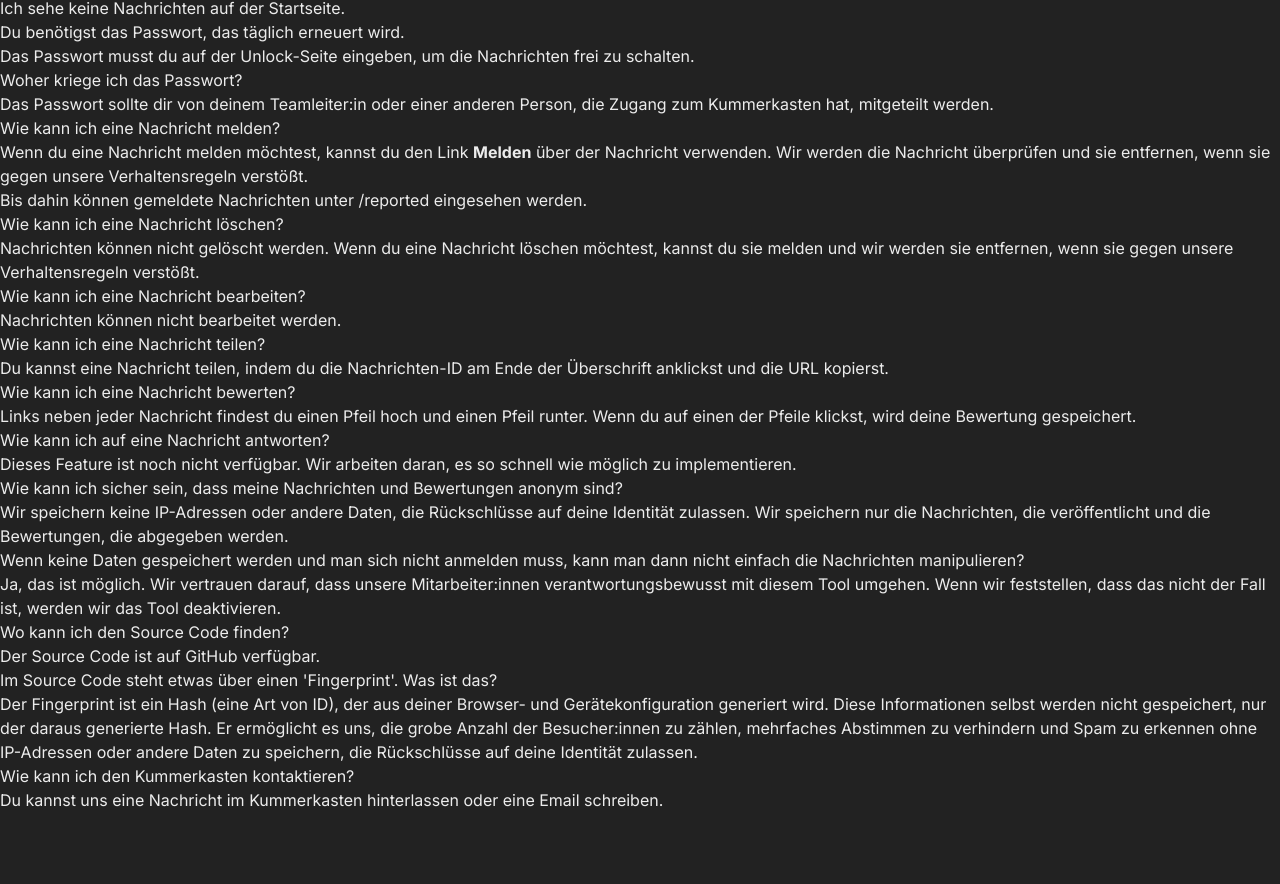
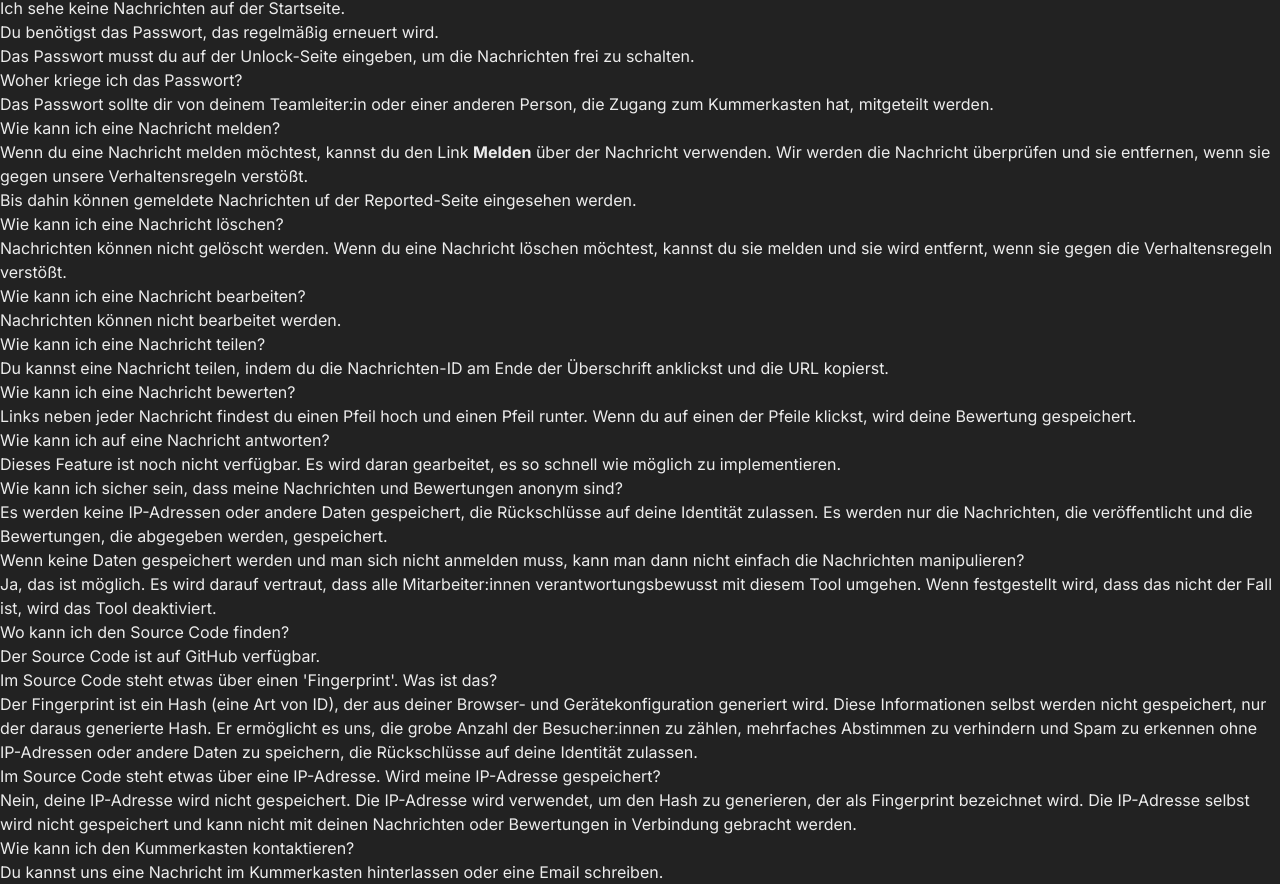
Before and after one commit to stefanluth/kummerkasten, a Next.js app: page /faq in a window 1280 px wide. Shown: the part 4252-5136 px from the top of the page. Before the commit the page ends 5064 px from the top, so only its background shows below. Built offline with nearby package versions, Linux system fonts and the light colour scheme.

Commit message:
update faq

```diff
--- a/app/faq/page.tsx
+++ b/app/faq/page.tsx
@@ -6,7 +6,7 @@ export default function About() {
     <div className="flex flex-col max-w-2xl gap-6 p-2 mx-auto">
       <FaqItem title="Was ist der Kummerkasten?">
         <p>
-          Obwohl wir eine offene Kommunikationskultur fördern, gibt es manchmal Fragen oder Meinungen, die man
+          Obwohl eine offene Kommunikationskultur gefördert wird, gibt es manchmal Fragen oder Meinungen, die man
           vielleicht nicht persönlich äußern möchte, aus Angst vor Konsequenzen oder einem möglichen Unbehagen bei der
           Diskussion von sensiblen Themen.
         </p>
@@ -21,7 +21,7 @@ export default function About() {
           und Feedback geben können, ohne sich zu outen.
         </p>
         <p>
-          Die Nachrichten werden nicht moderiert, aber wir behalten uns das Recht vor, Nachrichten zu entfernen, die
+          Die Nachrichten werden nicht moderiert, aber es wird das Recht vorbehalten, Nachrichten zu entfernen, die
           gegen die{' '}
           <Link href="/code-of-conduct" className="text-slate-300 underline">
             Verhaltensregeln
@@ -36,7 +36,7 @@ export default function About() {
         </p>
       </FaqItem>
       <FaqItem title="Ich sehe keine Nachrichten auf der Startseite.">
-        <p>Du benötigst das Passwort, das täglich erneuert wird.</p>
+        <p>Du benötigst das Passwort, das regelmäßig erneuert wird.</p>
         <p>
           Das Passwort musst du auf der{' '}
           <Link href="/unlock" className="text-slate-300 underline">
@@ -60,9 +60,9 @@ export default function About() {
           </Link>{' '}
           verstößt.
           <br />
-          Bis dahin können gemeldete Nachrichten unter{' '}
+          Bis dahin können gemeldete Nachrichten uf der{' '}
           <Link href="/reported" className="text-slate-300 underline">
-            /reported
+            Reported-Seite
           </Link>{' '}
           eingesehen werden.
         </p>
@@ -70,7 +70,7 @@ export default function About() {
       <FaqItem title="Wie kann ich eine Nachricht löschen?">
         <p>
           Nachrichten können nicht gelöscht werden. Wenn du eine Nachricht löschen möchtest, kannst du sie melden und
-          wir werden sie entfernen, wenn sie gegen unsere{' '}
+          sie wird entfernt, wenn sie gegen die{' '}
           <Link href="/code-of-conduct" className="text-slate-300 underline">
             Verhaltensregeln
           </Link>{' '}
@@ -93,18 +93,21 @@ export default function About() {
         </p>
       </FaqItem>
       <FaqItem title="Wie kann ich auf eine Nachricht antworten?">
-        <p>Dieses Feature ist noch nicht verfügbar. Wir arbeiten daran, es so schnell wie möglich zu implementieren.</p>
+        <p>
+          Dieses Feature ist noch nicht verfügbar. Es wird daran gearbeitet, es so schnell wie möglich zu
+          implementieren.
+        </p>
       </FaqItem>
       <FaqItem title="Wie kann ich sicher sein, dass meine Nachrichten und Bewertungen anonym sind?">
         <p>
-          Wir speichern keine IP-Adressen oder andere Daten, die Rückschlüsse auf deine Identität zulassen. Wir
-          speichern nur die Nachrichten, die veröffentlicht und die Bewertungen, die abgegeben werden.
+          Es werden keine IP-Adressen oder andere Daten gespeichert, die Rückschlüsse auf deine Identität zulassen. Es
+          werden nur die Nachrichten, die veröffentlicht und die Bewertungen, die abgegeben werden, gespeichert.
         </p>
       </FaqItem>
       <FaqItem title="Wenn keine Daten gespeichert werden und man sich nicht anmelden muss, kann man dann nicht einfach die Nachrichten manipulieren?">
         <p>
-          Ja, das ist möglich. Wir vertrauen darauf, dass unsere Mitarbeiter:innen verantwortungsbewusst mit diesem Tool
-          umgehen. Wenn wir feststellen, dass das nicht der Fall ist, werden wir das Tool deaktivieren.
+          Ja, das ist möglich. Es wird darauf vertraut, dass alle Mitarbeiter:innen verantwortungsbewusst mit diesem
+          Tool umgehen. Wenn festgestellt wird, dass das nicht der Fall ist, wird das Tool deaktiviert.
         </p>
       </FaqItem>
       <FaqItem title="Wo kann ich den Source Code finden?">
@@ -124,6 +127,13 @@ export default function About() {
           ohne IP-Adressen oder andere Daten zu speichern, die Rückschlüsse auf deine Identität zulassen.
         </p>
       </FaqItem>
+      <FaqItem title="Im Source Code steht etwas über eine IP-Adresse. Wird meine IP-Adresse gespeichert?">
+        <p>
+          Nein, deine IP-Adresse wird nicht gespeichert. Die IP-Adresse wird verwendet, um den Hash zu generieren, der
+          als Fingerprint bezeichnet wird. Die IP-Adresse selbst wird nicht gespeichert und kann nicht mit deinen
+          Nachrichten oder Bewertungen in Verbindung gebracht werden.
+        </p>
+      </FaqItem>
       <FaqItem title="Wie kann ich den Kummerkasten kontaktieren?">
         <p>
           Du kannst uns eine Nachricht im Kummerkasten hinterlassen oder eine{' '}
```
